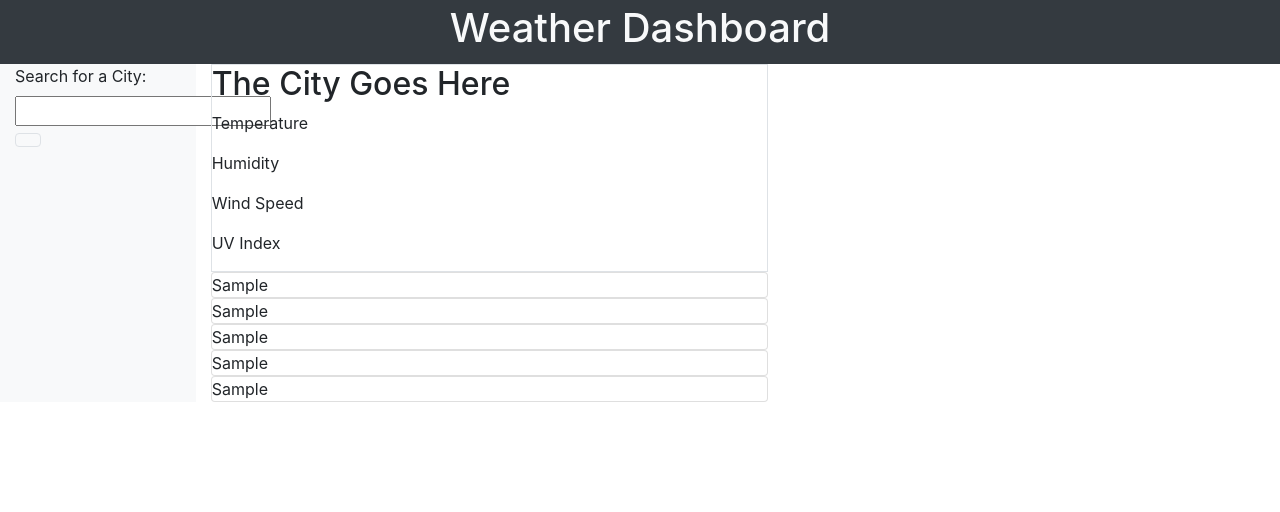
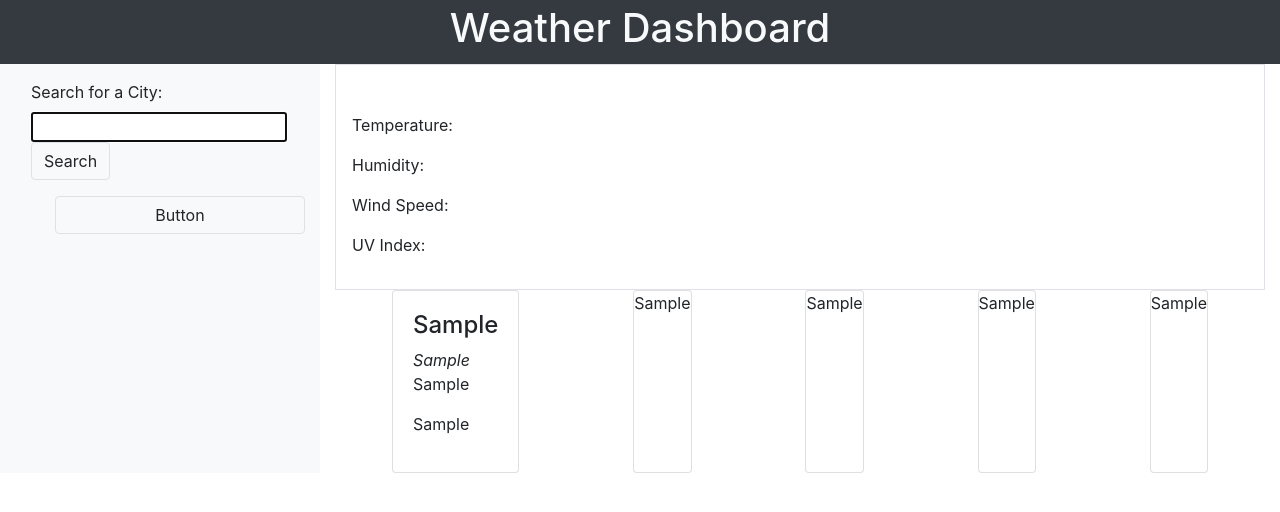
Before and after one commit to DHernandez24e/weather-dashboard, a plain HTML site: page index.html in a window 1280 px wide. Drawn offline with nearby package versions, Linux system fonts and the light colour scheme.

Commit message:
fixed html structure, adding js

```diff
--- /dev/null
+++ b/assets/js/script.js
@@ -0,0 +1,59 @@
+var submitBtnEl = document.querySelector("#btn-submit");
+
+var citySearch = function () {
+    event.preventDefault();
+
+    var city = $("#city-search").val();
+
+    console.log(city);
+    apiCurrentCall(city);
+    // apiForecastCall(city);
+
+    $("#city-search").val("");
+
+}
+
+var apiCurrentCall = function (city) {
+
+    var apiUrl = "https://api.openweathermap.org/data/2.5/weather?q=" + city + "&units=imperial&appid=6846f778fdbdbb000e63e44f82ef974e";
+
+    fetch(apiUrl).then(function (response) {
+        if (response.ok) {
+            response.json().then(function (data) {
+
+                var iconcode = data.weather[0].icon;
+                var iconUrl = "http://openweathermap.org/img/w/" + iconcode + ".png"
+
+                $("#city-name-date").text(data.name);
+                $("#w-icon").attr("src", iconUrl);
+                $("#current-temp").text(data.main.temp);
+                $("#current-hum").text(data.main.humidity);
+                $("#current-wind-sp").text(data.wind.speed);
+                // $("#current-uv").text(data)
+
+            })
+        } else {
+            alert("Error: " + response.statusText);
+        }
+    })
+}
+
+// var apiForecastCall = function (city) {
+
+//     var apiUrl = "https://api.openweathermap.org/data/2.5/forecast?q=" + city + "&appid=6846f778fdbdbb000e63e44f82ef974e";
+
+//     fetch(apiUrl).then(function (response) {
+//         if (response.ok) {
+//             response.json().then(function (data) {
+//                 console.log(data);
+
+//                 $("#city-name-date").text(data.city.name);
+
+//             })
+//         } else {
+//             alert("Error: " + response.statusText);
+//         }
+//     })
+// }
+
+submitBtnEl.addEventListener("click", citySearch);
--- a/index.html
+++ b/index.html
@@ -11,24 +11,38 @@
         <h1 class="text-light text-center">Weather Dashboard</h1>
     </header>
 
-    <main class="container d-flex justify-space-around mx-0">
-        <div class="row">
+    <main class="container-fluid mx-0">
+        <div class="row d-flex">
             <div class="col-md-3 bg-light">
-                <label for="city-search">Search for a City: </label>
-                <input type="text" name="city-search">
-                <button class="btn border" type="submit"></button>
-                <ul></ul>
+                <div class="p-3">
+                    <label for="city-search" class="form-label">Search for a City: </label>
+                    <input type="text" name="city-search" id="city-search" class="form-input" autofocus="true">
+                    <button id="btn-submit" class="btn border" type="submit">Search</button>
+                </div>
+                <ul>
+                    <button class="btn w-100 border">Button</button>
+                </ul>
             </div>
             <div class="col-md-9">
-                <div class="border">
-                    <h2>The City Goes Here</h2>
-                    <p>Temperature</p>
-                    <p>Humidity</p>
-                    <p>Wind Speed</p>
-                    <p>UV Index</p>
+                <div class="border p-3">
+                    <div>
+                        <h2 id="city-name-date"></h2>
+                        <div id="icon"><img id="w-icon" src=""></div>
+                    </div>
+                    <p>Temperature: <span id="current-temp"></span></p>
+                    <p>Humidity: <span id="current-hum"></span></p>
+                    <p>Wind Speed: <span id="current-wind-sp"></span></p>
+                    <p>UV Index: <span id="current-uv"></span></p>
                 </div>
-                <div class="">
-                    <div class="card">Sample</div>
+                <div class="d-flex justify-content-around">
+                    <div class="card">
+                        <div class="card-body">
+                            <h4>Sample</h4>
+                            <i>Sample</i>
+                            <p>Sample</p>
+                            <p>Sample</p>
+                        </div>
+                    </div>
                     <div class="card">Sample</div>
                     <div class="card">Sample</div>
                     <div class="card">Sample</div>
@@ -40,6 +54,7 @@
 
     <script src="https://cdnjs.cloudflare.com/ajax/libs/jquery/3.5.0/jquery.js"></script>
     <script src="https://stackpath.bootstrapcdn.com/bootstrap/4.4.1/js/bootstrap.min.js"></script>
-    <script src="./assets/script.js"></script>
+    <script src="https://cdnjs.cloudflare.com/ajax/libs/moment.js/2.24.0/moment.min.js"></script>
+    <script src="./assets/js/script.js"></script>
 </body>
 </html>
```
Also changed, not shown: assets/script.js (deleted).
